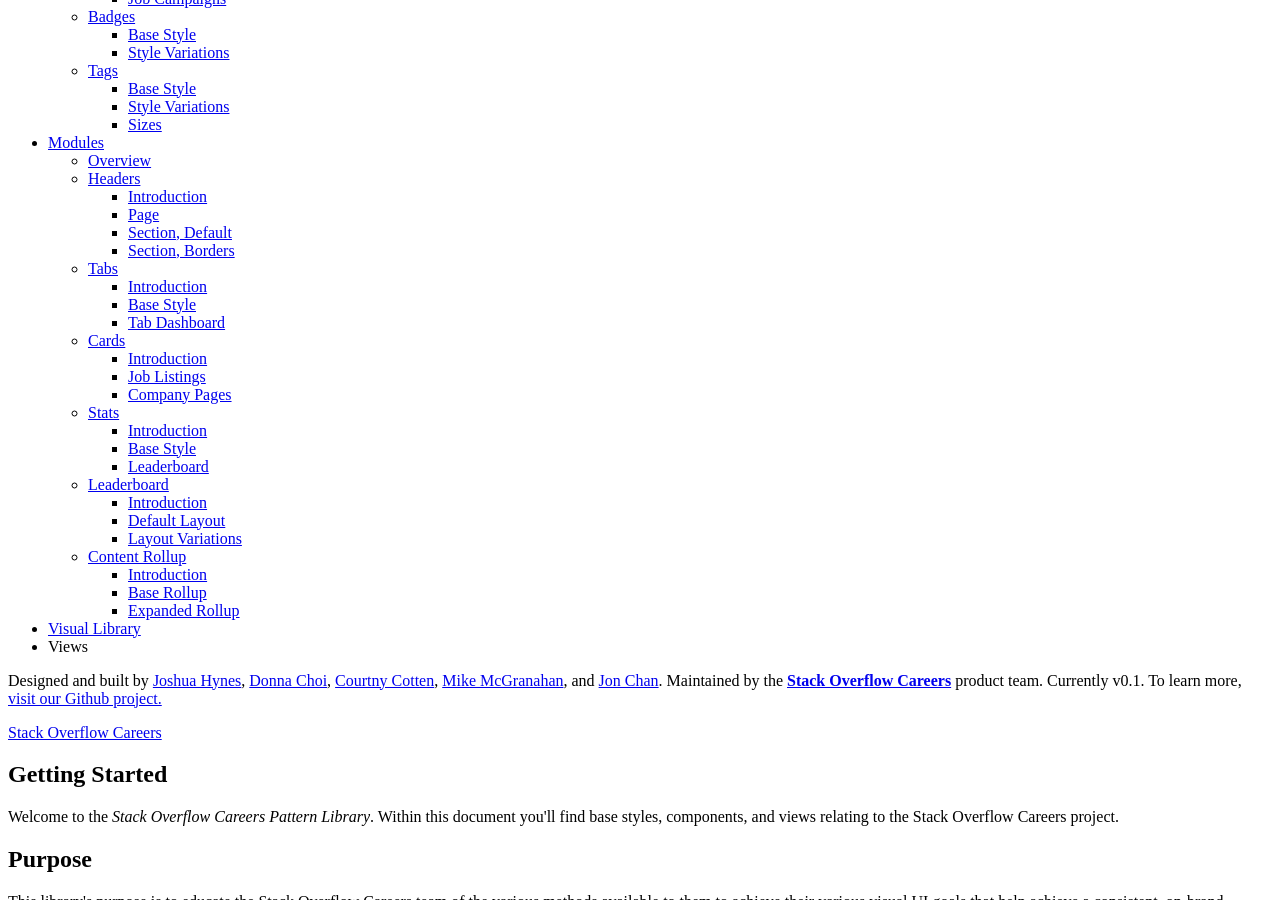
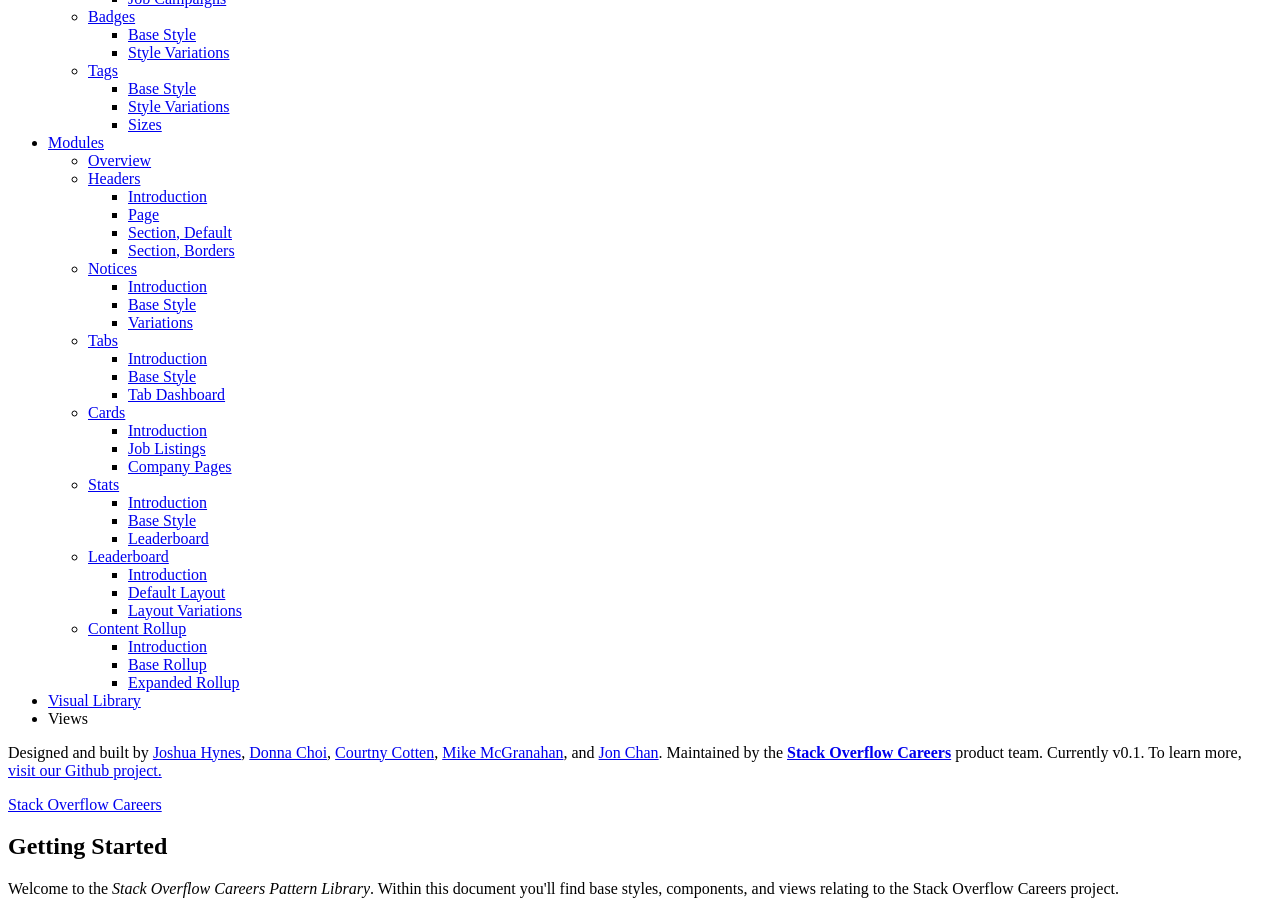
Before and after one commit to kleopatra999/jamdoxx, a Jekyll site: the page built from index.html, in a window 1280 px wide and 900 px high, scrolled down 1365 px. Built offline with Jekyll 4.4.1, drawn with Linux system fonts in a browser that asks for light colours; nearby versions of some CDN libraries.

Commit message:
Updating navigation with notices.

```diff
--- a/_includes/navigation.html
+++ b/_includes/navigation.html
@@ -121,6 +121,14 @@
                     </ul>
                 </li>
                 <li class="-item">
+                    <a href="#section-notice">Notices</a>
+                    <ul class="nav _column _nested">
+                        <li class="-item"><a href="#notice-intro">Introduction</a></li>
+                        <li class="-item"><a href="#notice-base">Base Style</a></li>
+                        <li class="-item"><a href="#notice-variations">Variations</a></li>
+                    </ul>
+                </li>
+                <li class="-item">
                     <a href="#section-tabs">Tabs</a>
                     <ul class="nav _column _nested">
                         <li class="-item"><a href="#tabs-intro">Introduction</a></li>
```
